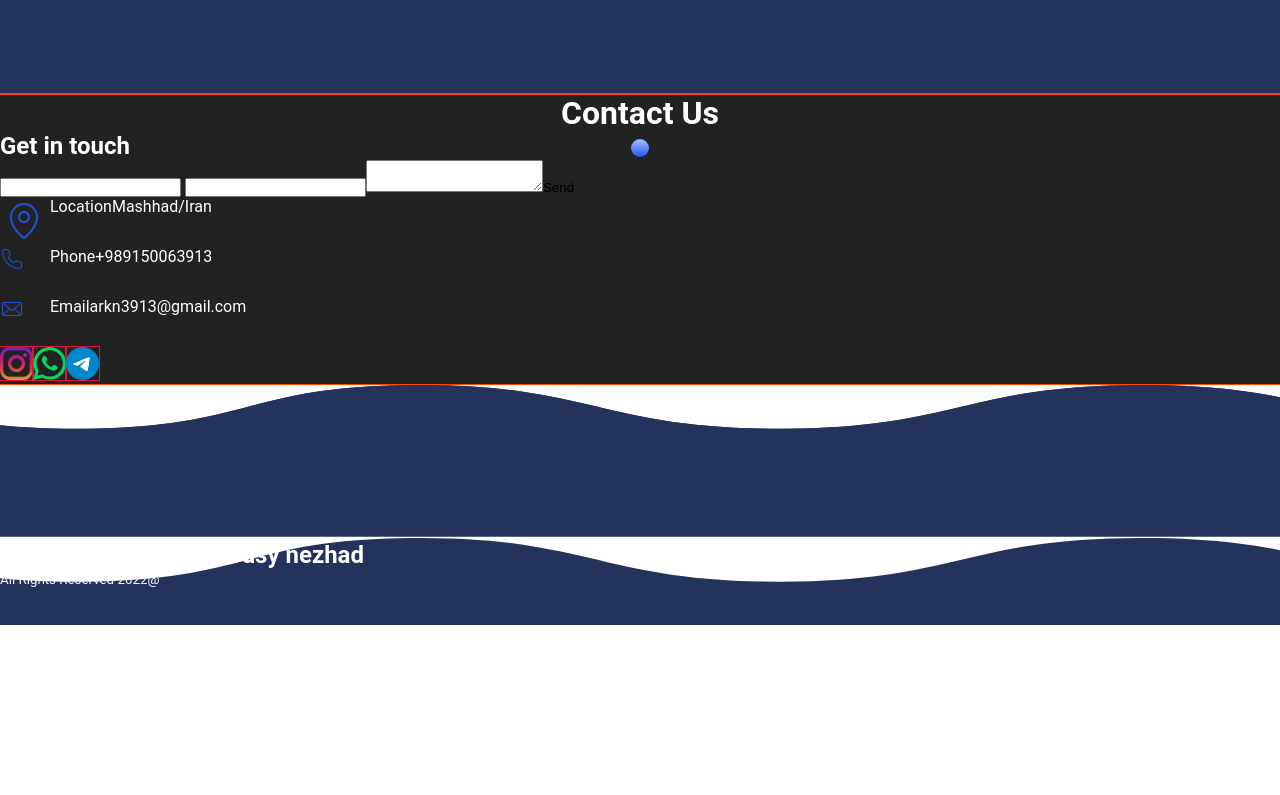
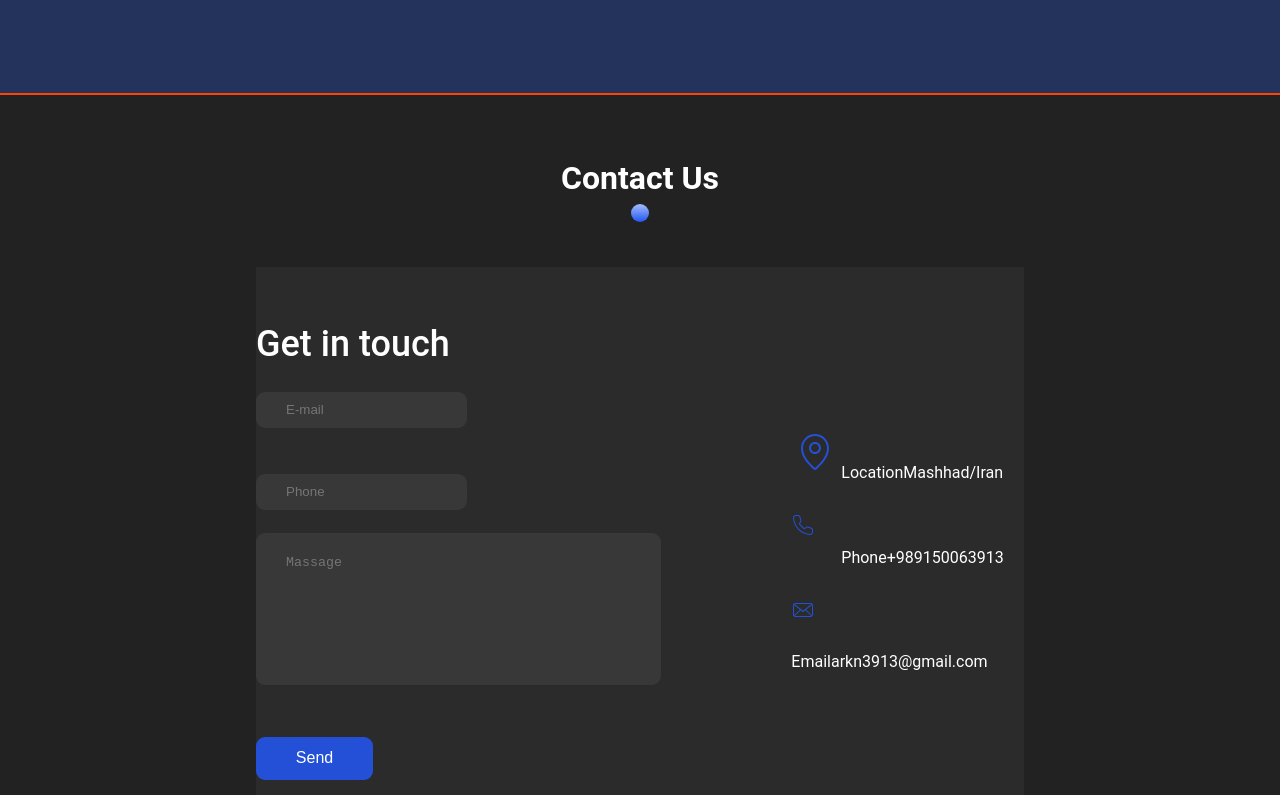
Before and after one commit to hadsome-Droid/portfolio-15-project, a React app: page / in a window 1280 px wide. Shown: the part 4265-5060 px from the top of the page. Before the commit the page ends 4890 px from the top, so only its background shows below. Built offline with nearby package versions, Linux system fonts and the light colour scheme; a web font is replaced by a local one.

Commit message:
refactor Contact block

```diff
--- a/src/layout/sections/contact/Contact.tsx
+++ b/src/layout/sections/contact/Contact.tsx
@@ -8,32 +8,51 @@ import Telegram from "../../../assets/images/social/telegram.256x256(1).png"
 import Whatsapp from "../../../assets/images/social/whatsapp.256x256(1).png"
 import {Container} from "../../../components/Container";
 
+const contactItems = [
+    {
+        iconId: 'location',
+        text: 'Location',
+        contact: 'Mashhad/Iran'
+    },
+    {
+        iconId: 'phone',
+        text: 'Phone',
+        contact: '+989150063913'
+    },
+    {
+        iconId: 'mail',
+        text: 'Email',
+        contact: 'arkn3913@gmail.com'
+    },
+]
+
 export const Contact = () => {
     return (
         <StyledContact>
             <Container>
                 <Title textTitle={'Contact Us'}/>
-                <form action="">
-                    <h2>Get in touch</h2>
-                    <input type="email"/> <input type="phone"/>
-                    <textarea/>
-                    <button type={'submit'}>Send</button>
-                </form>
-                <FlexWrapper>
-                    <Icon iconId={'location'}/>
-                    <span>Location</span>
-                    <span>Mashhad/Iran</span>
-                </FlexWrapper>
-                <FlexWrapper>
-                    <Icon iconId={'phone'}/>
-                    <span>Phone</span>
-                    <span>+989150063913</span>
-                </FlexWrapper>
-                <FlexWrapper>
-                    <Icon iconId={'mail'}/>
-                    <span>Email</span>
-                    <span>arkn3913@gmail.com</span>
-                </FlexWrapper>
+                <ContactCard>
+                    <Form action="">
+                        <FormTitle>Get in touch</FormTitle>
+                        <Field type="email" placeholder={'E-mail'}/> <Field type="phone" placeholder={'Phone'}/>
+                        <Aria placeholder={'Massage'}/>
+                        <Button type={'submit'}>Send</Button>
+                    </Form>
+                    <FlexWrapper direction={'column'} content={'center'} gap={'31px'}>
+
+                        {contactItems.map((c) => {
+                            return(
+                                <ContactBlock>
+                                    <Icon iconId={c.iconId}/>
+                                    <span>{c.text}</span>
+                                    <span>{c.contact}</span>
+                                </ContactBlock>
+                            )
+                        })}
+
+                    </FlexWrapper>
+                </ContactCard>
+
                 <SocialContact>
                     <SocialLink href="">
                         <img src={Instagram} alt=""/>
@@ -54,7 +73,75 @@ export const Contact = () => {
 
 const StyledContact = styled.section`
   background: #222;
+
+  ${Container}{
+  padding-top: 65px;
+}
+  h2{
+    margin-bottom: 70px;
+  }
 `
+const ContactCard = styled.div`
+  background: #2C2B2B;
+  width: 96vh;
+  margin: 0 auto;
+  display: flex;
+  justify-content: center;
+  gap: 130px;
+  padding-top: 53px;
+  padding-bottom: 46px;
+`
+const Form = styled.form`
+  width: 429px;
+`
+const FormTitle = styled.h3`
+  font-size: 36px;
+  font-weight: 500;
+`
+const Field = styled.input`
+  margin: 23px 0;
+  border-radius: 9px;
+  background: #393838;
+  border: transparent;
+  width: 211px;
+  height: 36px;
+  padding-left: 30px;
+
+`
+
+const Aria = styled.textarea`
+  display: inline-block;
+  width: 100%;
+  height: 152px;
+  border-radius: 9px;
+  background: #393838;
+  padding-left: 10px;
+  padding-top: 5px;
+  border: transparent;
+  &::placeholder{
+    padding-left: 20px;
+    padding-top: 17px;
+  }
+
+
+  resize: none;
+`
+const Button = styled.button`
+  display: inline-block;
+  margin-top: 48px;
+  width: 117px;
+  height: 43px;
+  border-radius: 9px;
+  background: #2350D6;
+  color: #fff;
+  font-size: 16px;
+  font-weight: 500;
+`
+
+const ContactBlock = styled.div`
+
+`
+
 const SocialContact = styled.div`
 
 `
```
